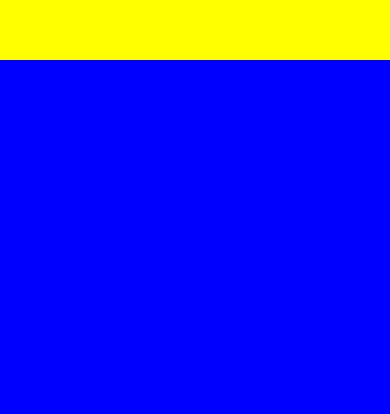
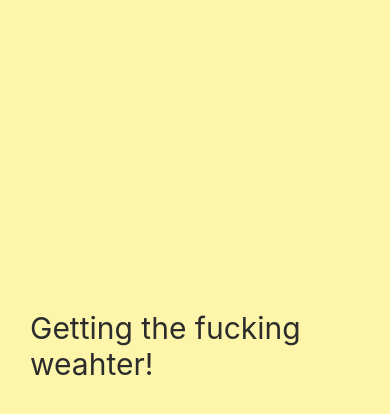
Before and after one commit to 6233/fokin-weather, a React Native app: screen / in a window 390 px wide. Shown: the part 362-776 px from the top of the page. Built offline with nearby package versions, Linux system fonts and the light colour scheme.

Commit message:
Loading component

```diff
--- a/App.js
+++ b/App.js
@@ -1,32 +1,10 @@
 import { StatusBar } from 'expo-status-bar';
 import React from 'react';
 import { StyleSheet, Text, View } from 'react-native';
+import Loading from './Loading';
 
 export default function App() {
   return (
-    <View style={styles.container}>
-      <View style = {styles.yellowView} />
-      <View style = {styles.blueView}/>
-
-      <StatusBar style="auto" />
-    </View>
+    <Loading />
   );
 }
-
-const styles = StyleSheet.create({
-  container: {
-    flex: 1
-  },
-  yellowView: {
-    flex : 1,
-    backgroundColor : 'yellow'
-  },
-  blueView: {
-    flex: 1,
-    backgroundColor : 'blue'
-  },
-  text : {
-    color : 'black',
-    fontSize : 30
-  }
-});
--- /dev/null
+++ b/Loading.js
@@ -0,0 +1,25 @@
+import React from 'react';
+import { StyleSheet, Text, View } from 'react-native';
+
+export default function Loading() {
+  return (
+    <View style = {style.container}>
+      <Text style = {style.text}>Getting the fucking weahter!</Text>
+    </View>
+  )
+}
+
+
+const style = StyleSheet.create({
+  container : {
+    flex : 1,
+    justifyContent : "flex-end",
+    paddingHorizontal : 30,
+    paddingVertical : 100,
+    backgroundColor : "#FDF6AA"
+  },
+  text : {
+    color : "#2c2c2c",
+    fontSize : 30
+  }
+});
```
